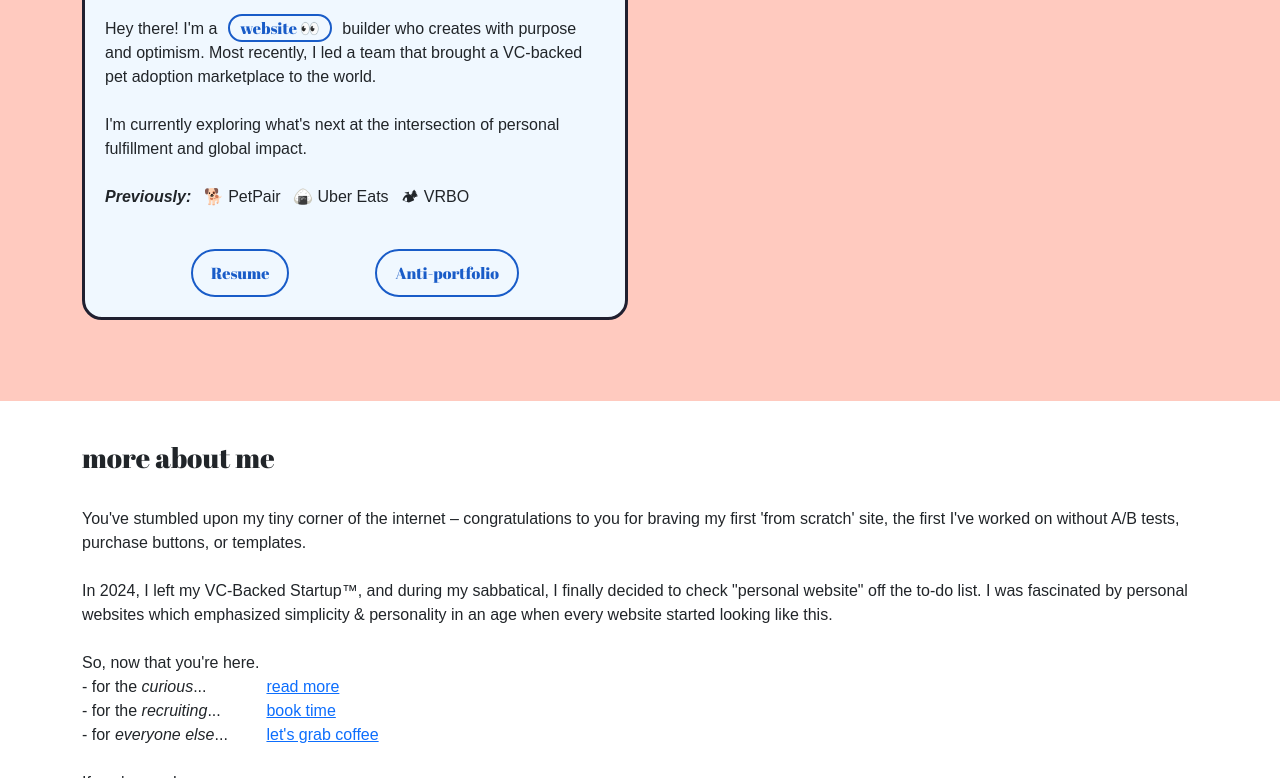
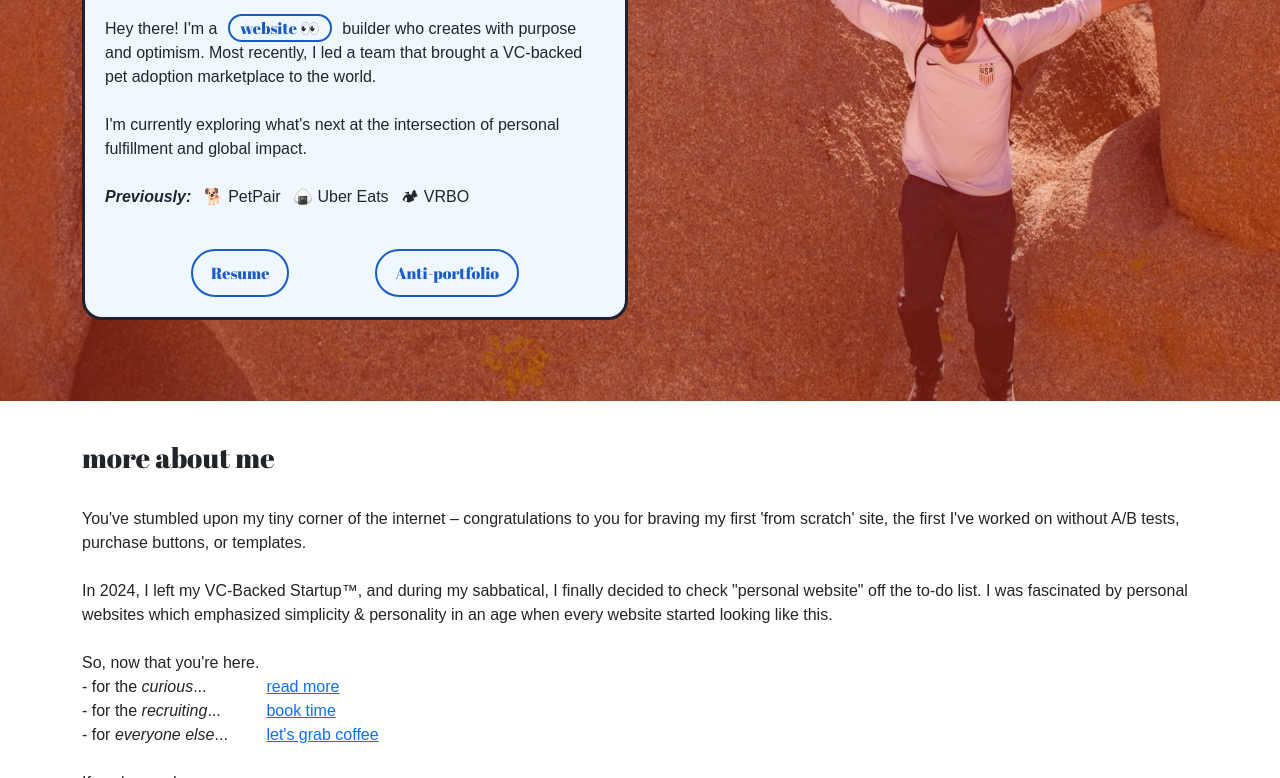
Before and after one commit to miyares/personal-website, a plain HTML site: page index.html in a window 1280 px wide. Shown: the part 322-1100 px from the top of the page. Drawn offline with nearby package versions, Linux system fonts and the light colour scheme; files whose address does not match are found by name; a web font is replaced by a local one.

Commit message:
Update main.css

```diff
--- a/main.css
+++ b/main.css
@@ -85,7 +85,7 @@ p {
 .background_image {
     background-color: #ff745760;
     background-blend-mode: soft-light;
-    background-image: url('daniel_jumping.jpeg');
+    background-image: url('assets/daniel_jumping.jpeg');
     background-repeat: no-repeat;
     background-size: cover;
     background-position: right;
```
